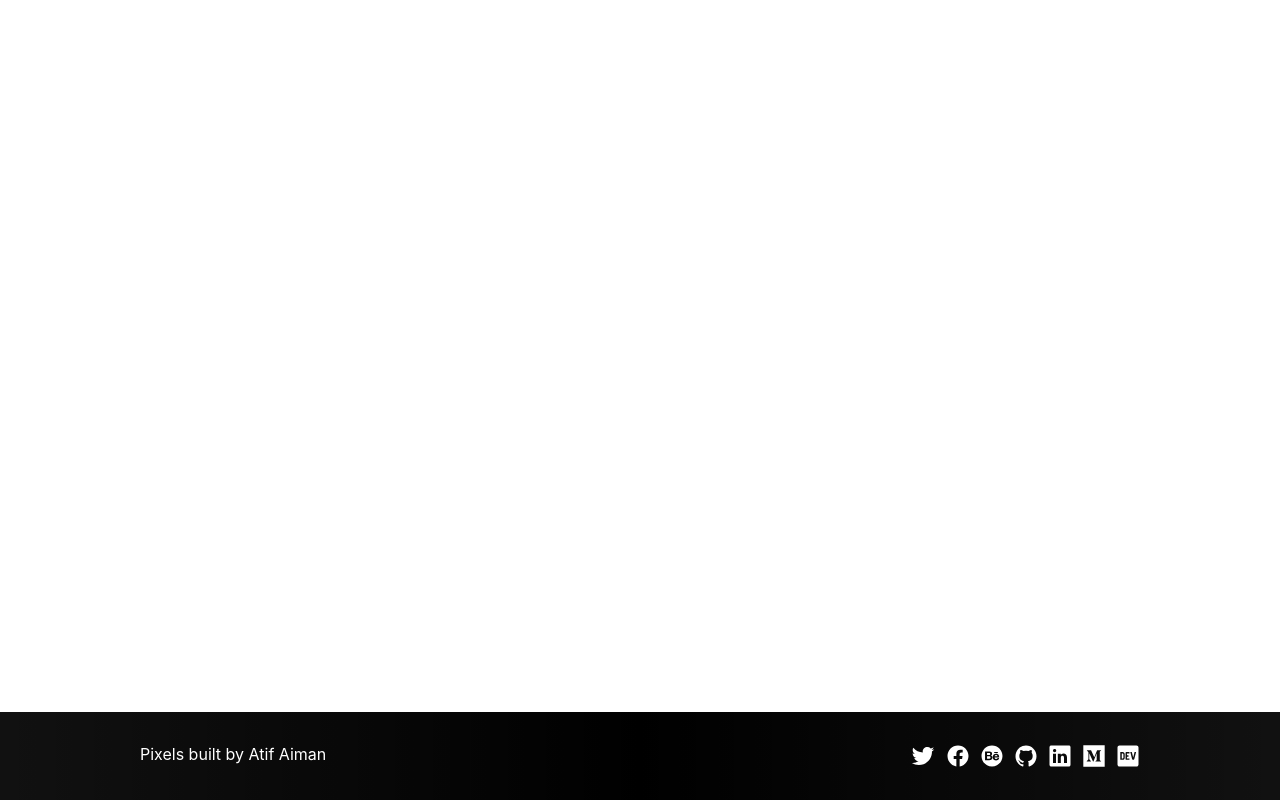
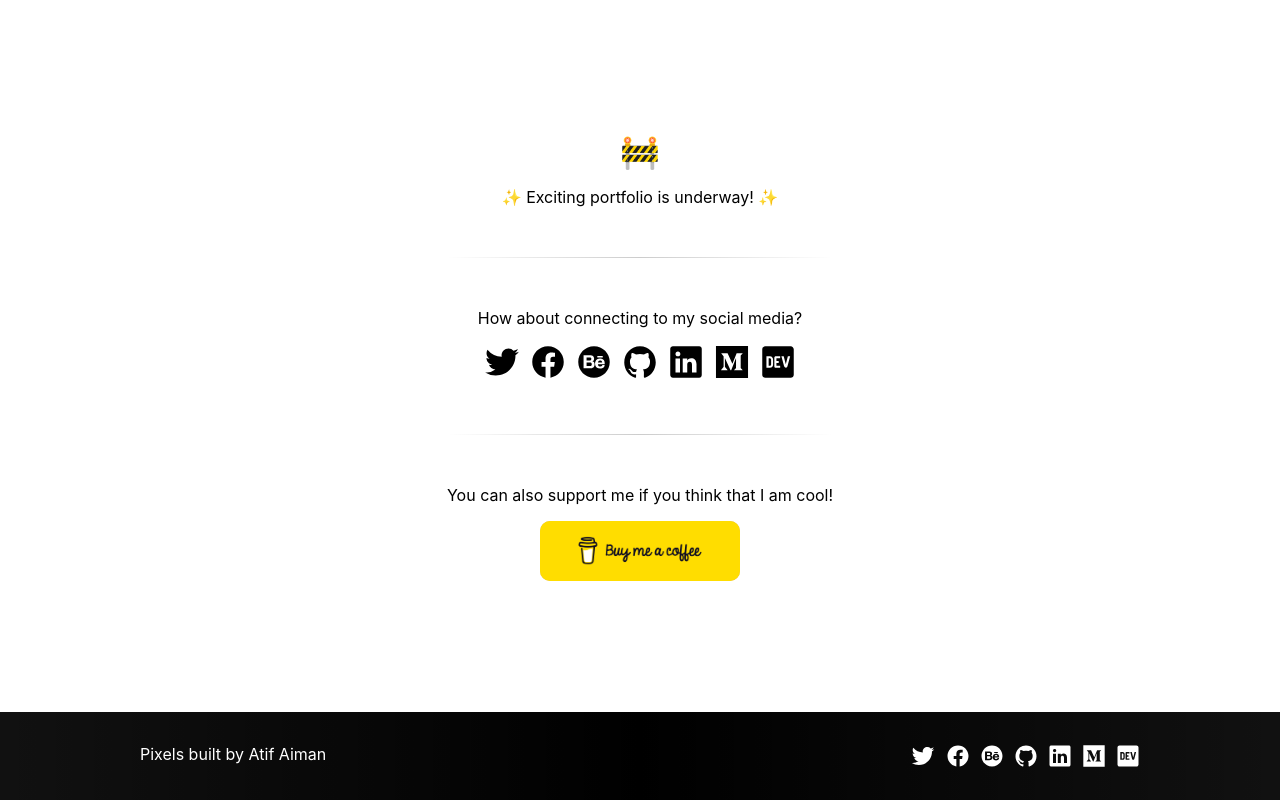
Before and after one commit to alserembani94/atifaimandev-v2, a Next.js app: page / in a window 1280 px wide. Built offline with nearby package versions, Linux system fonts and the light colour scheme.

Commit message:
🚧 Putting back under construction

```diff
--- a/pages/index.tsx
+++ b/pages/index.tsx
@@ -21,7 +21,7 @@ const Home: NextPage = () => {
     <Layout
       title="Home"
     >
-      {/* <PUM title="✨ Exciting portfolio is underway! ✨"/> */}
+      <PUM title="✨ Exciting portfolio is underway! ✨"/>
     </Layout>
   )
 }
```
